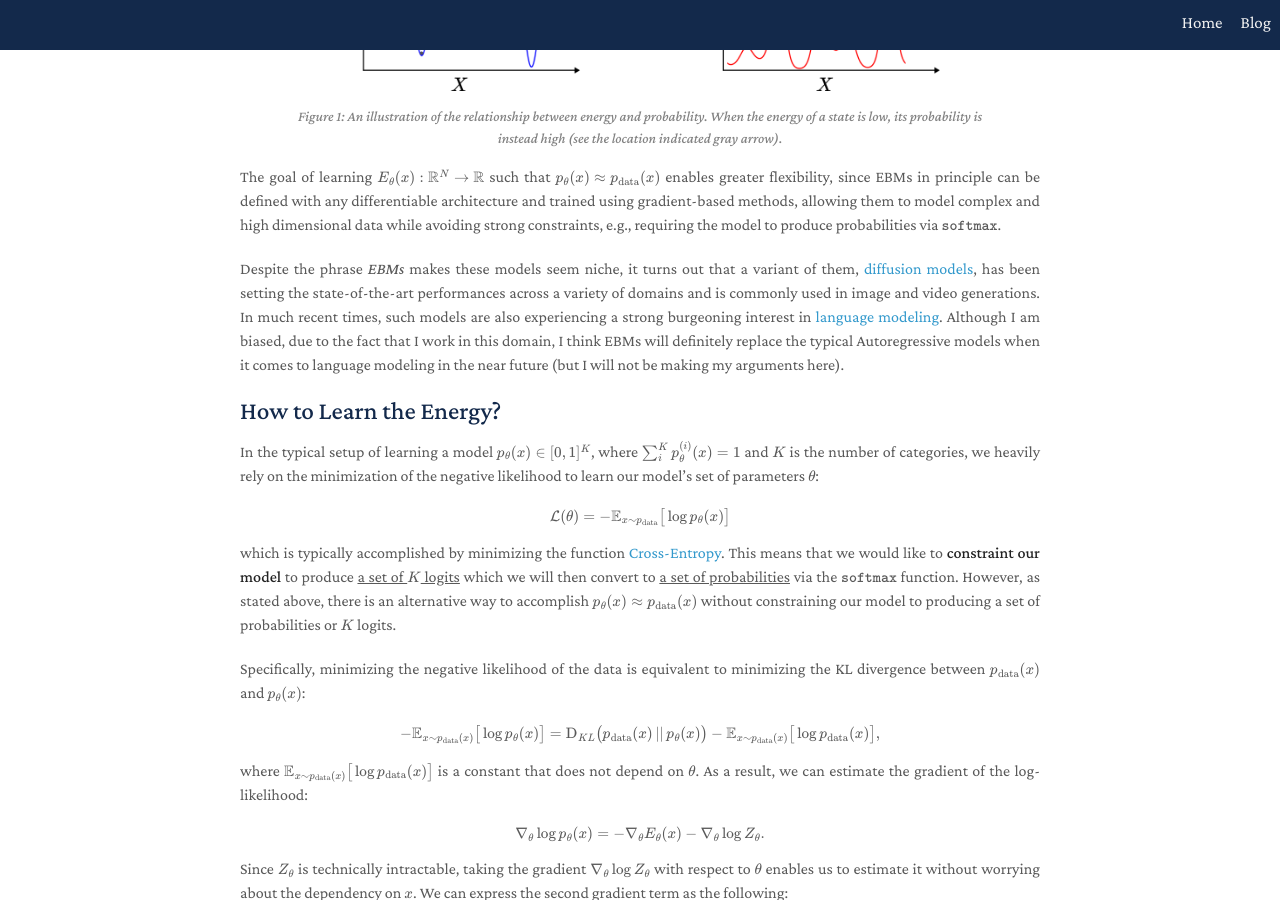
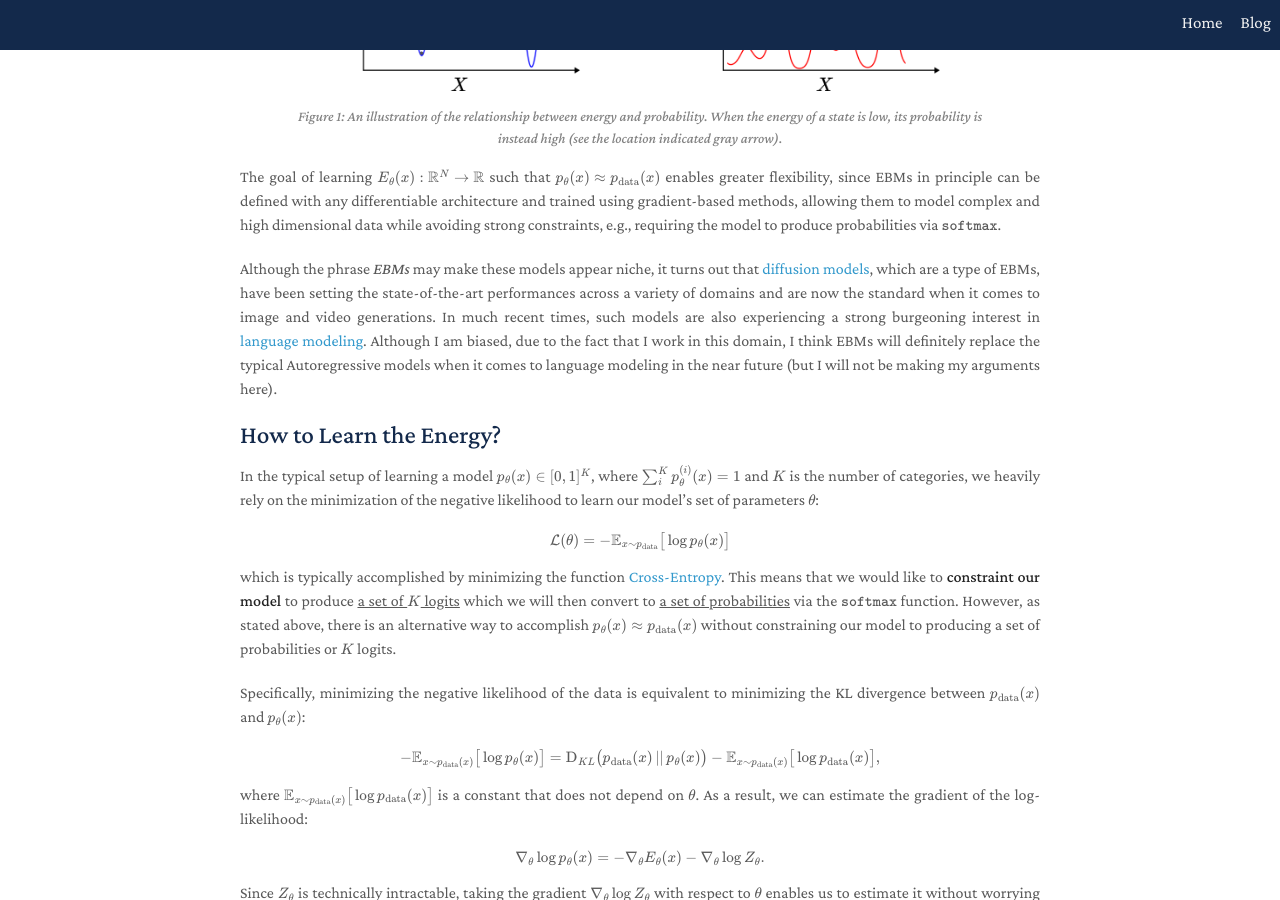
Before and after one commit to Lemon-cmd/Lemon-cmd.github.io, a Jekyll site: the page built from _posts/2025-12-25-ebm.md, in a window 1280 px wide and 900 px high, scrolled down 752 px. Built offline with Jekyll 4.4.1, drawn with Linux system fonts in a browser that asks for light colours; a style sheet for code colours, icons or effects is not loaded.

Commit message:
fix ebm post

```diff
--- a/_posts/2025-12-25-ebm.md
+++ b/_posts/2025-12-25-ebm.md
@@ -26,7 +26,7 @@ where $$Z_\theta = \int \exp (-E_\theta(x)) \mathrm{d}x$$ is the partition funct
 
 The goal of learning $$E_\theta (x) : \mathbb{R}^{N} \rightarrow \mathbb{R}$$ such that $$p_\theta (x) \approx p_\text{data} (x)$$ enables greater flexibility, since EBMs in principle can be defined with any differentiable architecture and trained using gradient-based methods, allowing them to model complex and high dimensional data while avoiding strong constraints, e.g., requiring the model to produce probabilities via $$\texttt{softmax}$$.
 
-Despite the phrase <em>EBMs</em> makes these models seem niche, it turns out that a variant of them, [diffusion models](https://arxiv.org/abs/1503.03585), has been setting the state-of-the-art performances across a variety of domains and is commonly used in image and video generations. In much recent times, such models are also experiencing a strong burgeoning interest in [language modeling](https://arxiv.org/abs/2508.15487). Although I am biased, due to the fact that I work in this domain, I think EBMs will definitely replace the typical Autoregressive models when it comes to language modeling in the near future (but I will not be making my arguments here).
+Although the phrase <em>EBMs</em> may make these models appear niche, it turns out that [diffusion models](https://arxiv.org/abs/1503.03585), which are a type of EBMs, have been setting the state-of-the-art performances across a variety of domains and are now the standard when it comes to image and video generations. In much recent times, such models are also experiencing a strong burgeoning interest in [language modeling](https://arxiv.org/abs/2508.15487). Although I am biased, due to the fact that I work in this domain, I think EBMs will definitely replace the typical Autoregressive models when it comes to language modeling in the near future (but I will not be making my arguments here).
 
 ## How to Learn the Energy?
 In the typical setup of learning a model $$p_\theta(x) \in [0, 1]^{K}$$, where $$\sum_{i}^K p^{(i)}_\theta(x) = 1$$ and $$K$$ is the number of categories, we heavily rely on the minimization of the negative likelihood to learn our model's set of parameters $$\theta$$:
```
